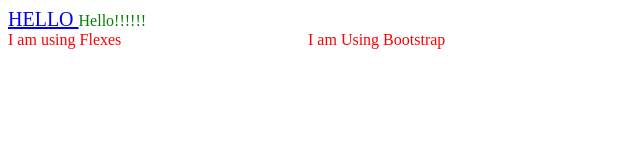
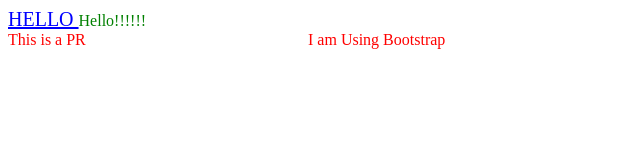
Before and after one commit to Alwahsh/session2, a plain HTML site: page index.html in a window 1280 px wide. Shown: the full height of the page, 0-640 px from the left. Drawn offline with Linux system fonts and the light colour scheme.

Commit message:
Showing PRs

```diff
--- a/index.html
+++ b/index.html
@@ -33,7 +33,7 @@
 
     <div class="container">
       <div class="item">I am Using Bootstrap</div>
-      <div id="item2">I am using Flexes</div>
+      <div id="item2">This is a PR</div>
     </div>
   </body>
 </html>
```
